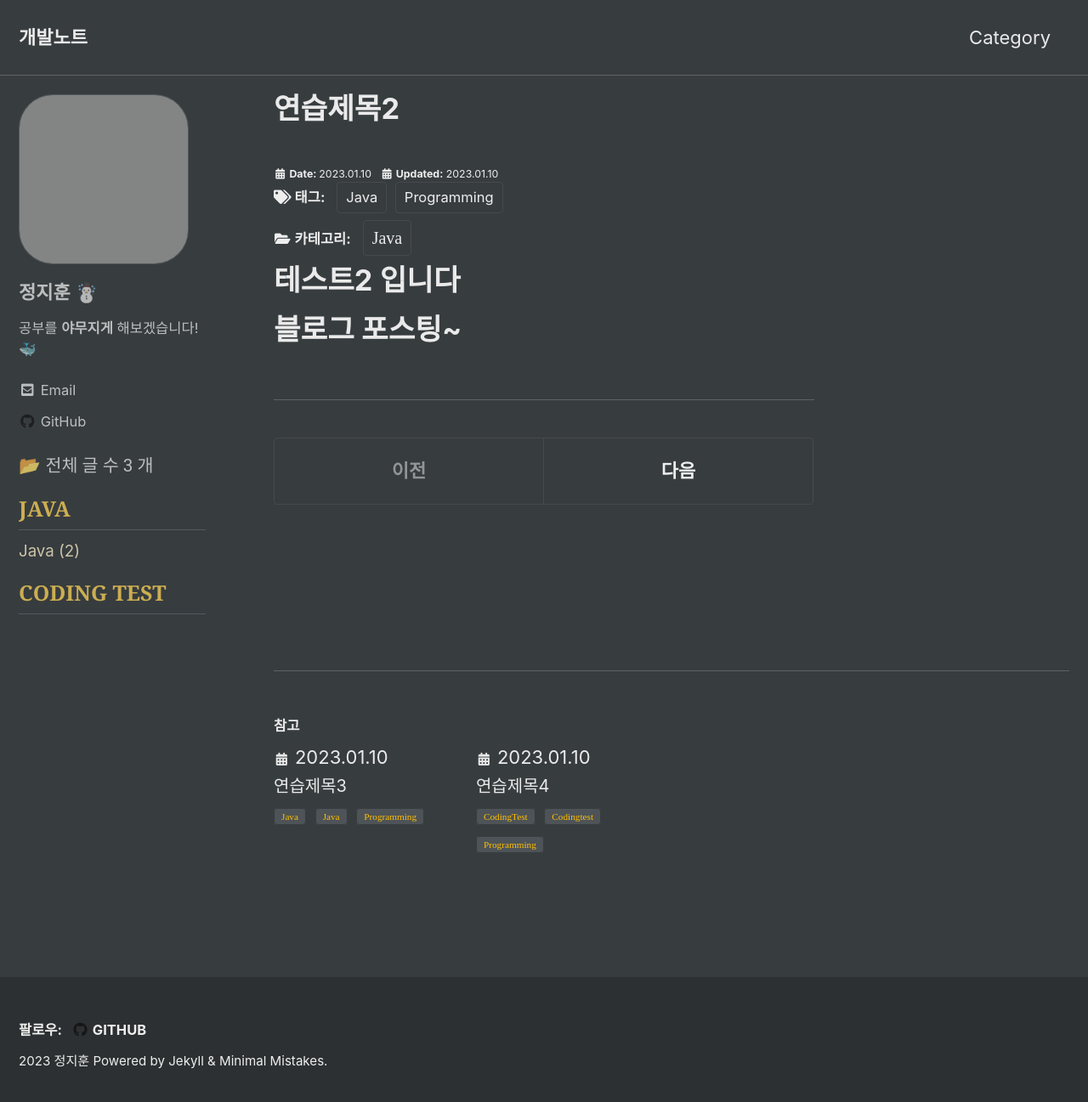
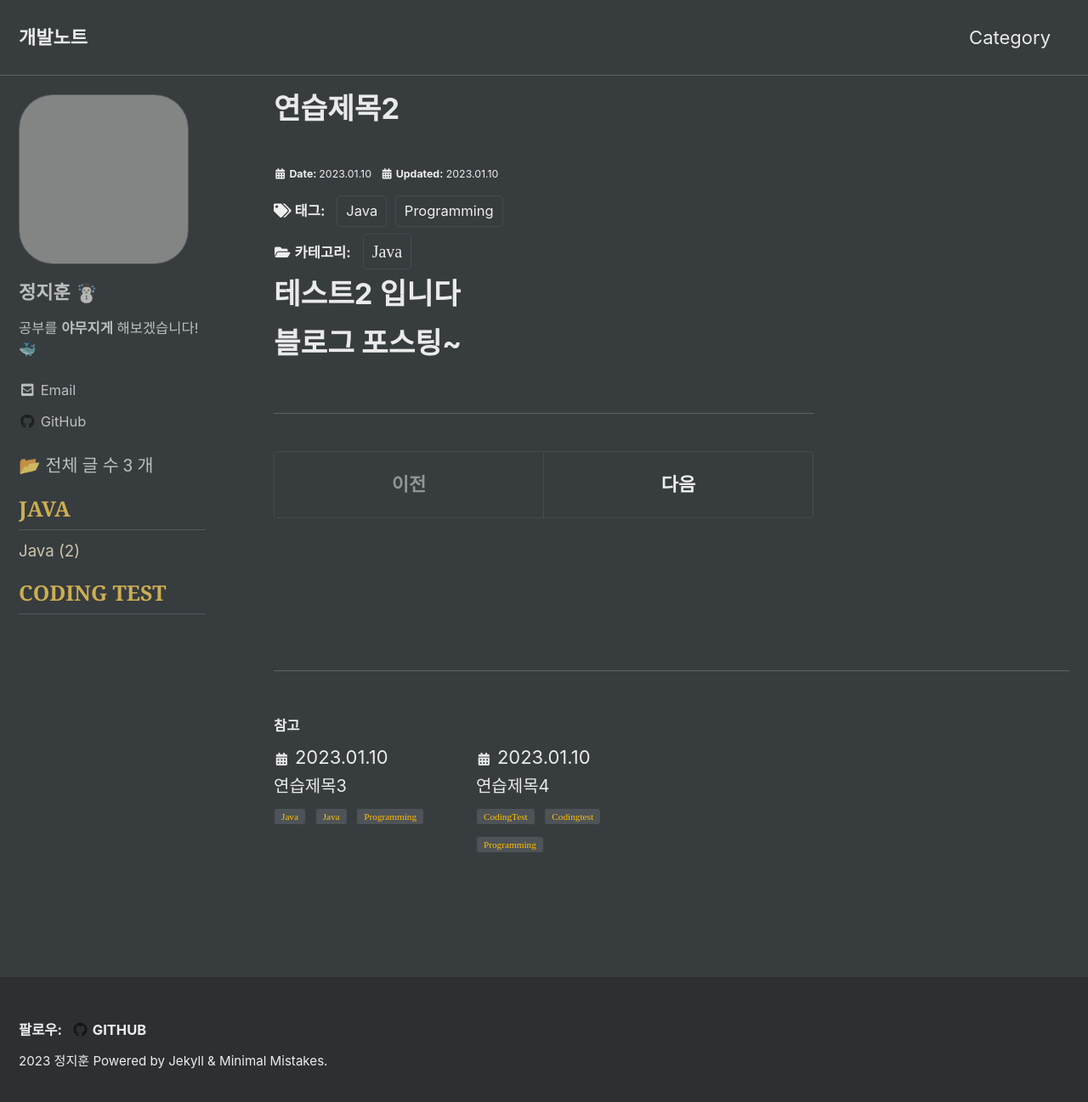
Before and after one commit to Jeongjjuna/jeongjjuna.github.io, a Jekyll site: the page built from _posts/2023-01-10-test2.md, in a window 1280 px wide and 1305 px high. Shown: the top 1297 px of the window at 85% size. Built offline with Jekyll 4.4.1, drawn with Linux system fonts in a browser that asks for light colours; cached includes are drawn as plain includes; some web fonts are replaced; grey boxes are pictures that could not be loaded.

Commit message:
Update: 포스팅속 날짜 간격조정

```diff
--- a/_includes/page__date.html
+++ b/_includes/page__date.html
@@ -5,9 +5,9 @@
   <p class="page__date" style="margin-bottom: 16px;"><strong><i class="fas fa-fw fa-calendar-alt" aria-hidden="true"></i> {{ site.data.ui-text[site.locale].date_label | default: "Updated:" }}</strong> <time class="dt-published" datetime="{{ page.date | date_to_xmlschema }}">{{ page.date | date: date_format }}</time></p>
 {% endif %} -->
 {% if page.last_modified_at and page.date %}
-  <p class="page__meta"><strong><i class="fas fa-fw fa-calendar-alt" aria-hidden="true"></i> {{ "Date:" }} </strong> <time datetime="{{ page.date | date_to_xmlschema }}">{{ page.date | date: "%Y.%m.%d" }}</time>&nbsp&nbsp&nbsp<strong><i class="fas fa-fw fa-calendar-alt" aria-hidden="true"></i> {{ "Updated:" }}</strong> <time datetime="{{ page.last_modified_at | date: date_to_xmlschema }}">{{ page.last_modified_at | date: "%Y.%m.%d" }}</time></p>
+  <p class="page__meta" style="margin-bottom: 16px;"><strong><i class="fas fa-fw fa-calendar-alt" aria-hidden="true"></i> {{ "Date:" }} </strong> <time datetime="{{ page.date | date_to_xmlschema }}">{{ page.date | date: "%Y.%m.%d" }}</time>&nbsp&nbsp&nbsp<strong><i class="fas fa-fw fa-calendar-alt" aria-hidden="true"></i> {{ "Updated:" }}</strong> <time datetime="{{ page.last_modified_at | date: date_to_xmlschema }}">{{ page.last_modified_at | date: "%Y.%m.%d" }}</time></p>
 {% elsif page.date %}
-  <p class="page__meta"><strong><i class="fas fa-fw fa-calendar-alt" aria-hidden="true"></i> {{ "Date:" }} </strong> <time datetime="{{ page.date | date_to_xmlschema }}">{{ page.date | date: "%Y.%m.%d" }}</time></p>
+  <p class="page__meta" style="margin-bottom: 16px;"><strong><i class="fas fa-fw fa-calendar-alt" aria-hidden="true"></i> {{ "Date:" }} </strong> <time datetime="{{ page.date | date_to_xmlschema }}">{{ page.date | date: "%Y.%m.%d" }}</time></p>
 {% elsif page.last_modified_at %}
-  <p class="page__meta"><strong><i class="fas fa-fw fa-calendar-alt" aria-hidden="true"></i> {{ "Updated:" }}</strong> <time datetime="{{ page.date | date_to_xmlschema }}">{{ page.date | date: "%Y.%m.%d" }}</time></p>
+  <p class="page__meta" style="margin-bottom: 16px;"><strong><i class="fas fa-fw fa-calendar-alt" aria-hidden="true"></i> {{ "Updated:" }}</strong> <time datetime="{{ page.date | date_to_xmlschema }}">{{ page.date | date: "%Y.%m.%d" }}</time></p>
 {% endif %}
```
